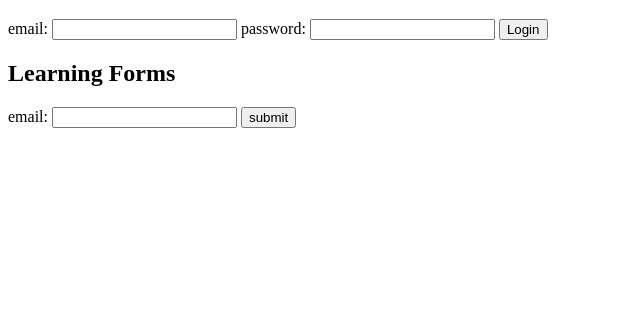
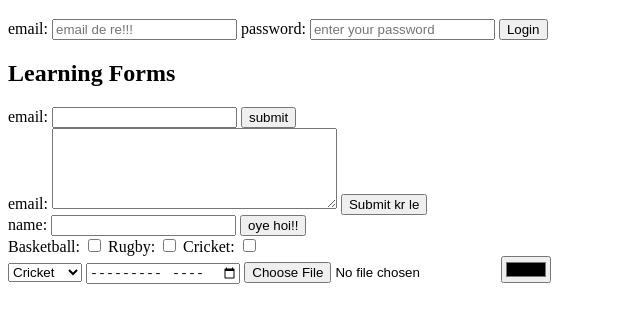
Before and after one commit to gudakesh07/Web-Dev-Pro, a plain HTML site: page Htmlfoundation/04_forms.html in a window 1280 px wide. Shown: the part 61-384 px from the top of the page, without its empty margins (0-640 px from the left). Drawn offline with Linux system fonts and the light colour scheme.

Commit message:
hogaya bhai!!!!!!!!!!!

```diff
--- a/Htmlfoundation/04_forms.html
+++ b/Htmlfoundation/04_forms.html
@@ -11,11 +11,11 @@
     <form>
         <label for="email">
             email:
-            <input type="type" name="email" id="">
+            <input placeholder="email de re!!!" type="type" name="email" id="">
         </label>
         <label for="password">
             password:
-            <input type="password" name="password" id="">
+            <input placeholder="enter your password" type="password" name="password" id="">
         </label>
         <button type="submit">Login</button>
     </form>
@@ -30,5 +30,52 @@
             <button type="submit">submit</button>
         </form>
     </div>
+
+    <div>
+        <form>
+            <label for="email">
+                email:
+                <textarea name="" rows="5" cols="33" id=""></textarea>
+            </label>
+            <button type="submit">Submit kr le</button>
+        </form>
+    </div>
+    <div>
+        <form action="">
+            <label for="name">
+                name:
+                <input type="text">
+            </label>
+            <button type="reset">oye hoi!!</button>
+        </form>
+    </div>
+
+    <div>
+        <form action="">
+            <label for="Games">
+                Basketball: <input type="checkbox" name="" id="">
+            </label>
+            <label for="Games">
+                Rugby: <input type="checkbox" name="" id="">
+            </label><label for="Games">
+                Cricket: <input type="checkbox" name="" id="">
+            </label>
+        </form>
+    </div>
+    <div>
+        <form action="">
+            <label for="Games">
+                <select name="Games" id="">
+                    <option value="Cricket">Cricket</option>
+                    <option value="Baseball">Baseball</option>
+                </select>
+            </label>
+            <label for="Month">
+                <input type="month" name="Month" id="">
+                <input type="file" name="file" id="">
+                <input type="color" name="color" id="">
+            </label>
+        </form>
+    </div>
 </body>
 </html>
```
